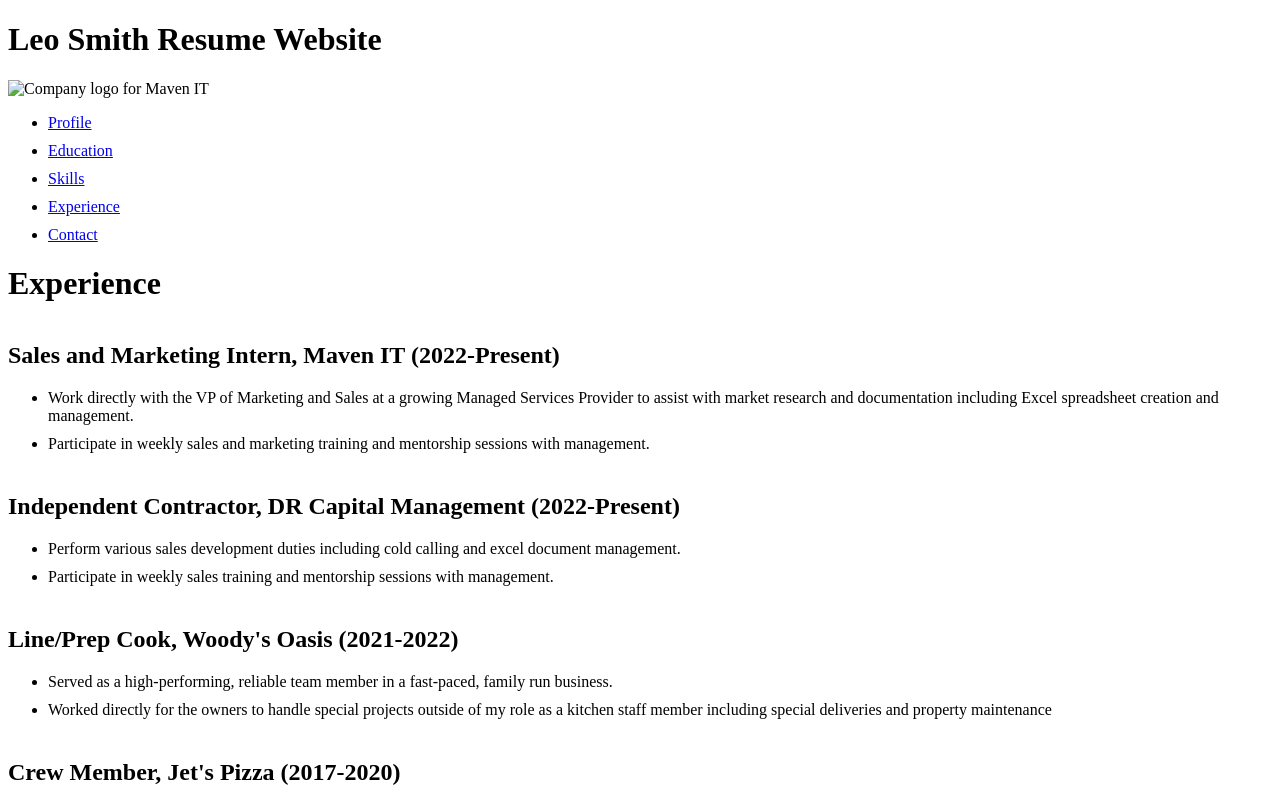
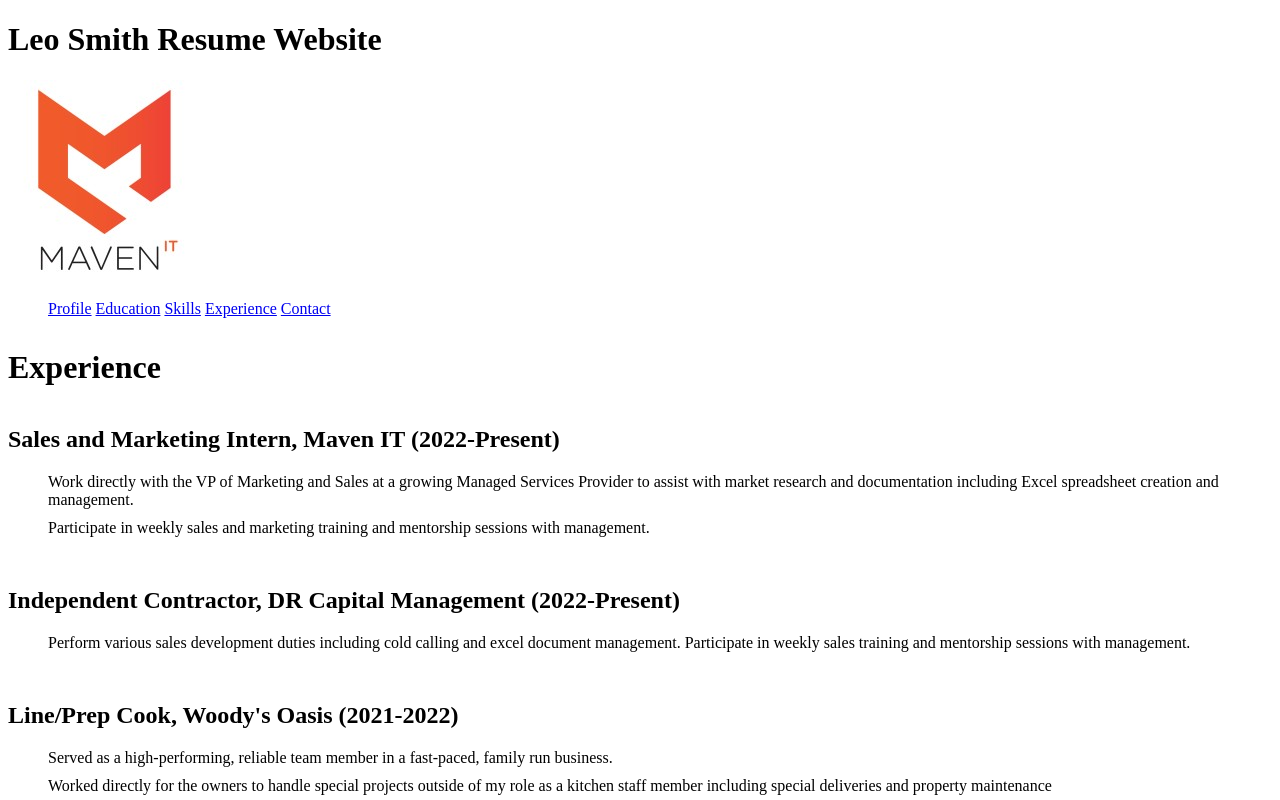
Before and after one commit to leomacaulaysmith/leomacaulaysmith.github.io, a plain HTML site: page experience.html in a window 1280 px wide. Shown: the top 800 px of the page. Drawn offline with Linux system fonts and the light colour scheme.

Commit message:
Update experience.html

```diff
--- a/experience.html
+++ b/experience.html
@@ -8,6 +8,7 @@
       }
       ul li {
         margin-bottom: 10px;
+        display: inline-block;
       }
     </style>
   </head>
@@ -16,7 +17,7 @@
       <h1>Leo Smith Resume Website</h1>
     </header>
     <nav>
-      <img src=""new.folder/MavenIT.jpg"" alt="Company logo for Maven IT">
+      <img src="new.folder/MavenIT.jpg" alt="Company logo for Maven IT">
       <ul>
         <li><a href="profile.html">Profile</a></li>
         <li><a href="education.html">Education</a></li>
```
